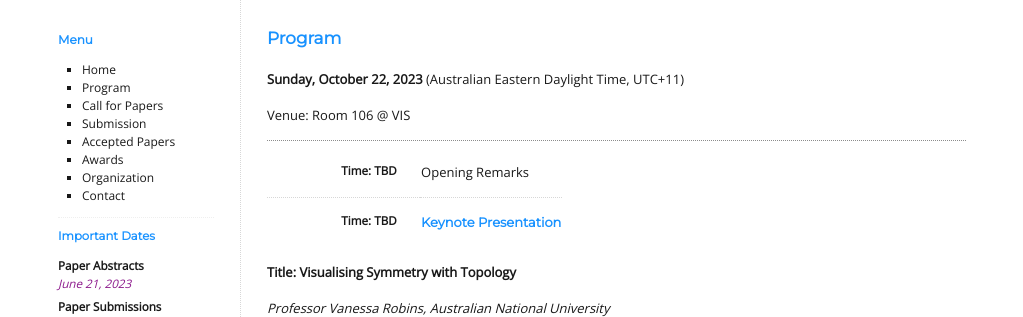
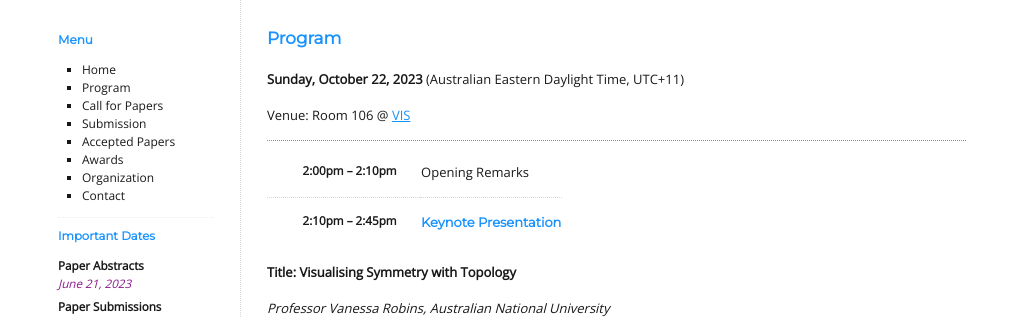
Before and after one commit to TopoInVis-Workshop/2024, a Jekyll site: the page built from _pages/program.md, in a window 1280 px wide. Shown: the part 169-486 px from the top of the page, without its empty margins (128-1151 px from the left). Built offline with Jekyll 4.4.1, drawn with Linux system fonts in a browser that asks for light colours.

Commit message:
Update program.md

```diff
--- a/_pages/program.md
+++ b/_pages/program.md
@@ -8,19 +8,20 @@ title: Program
 **Sunday, October 22, 2023**
 (Australian Eastern Daylight Time, UTC+11)
 
-Venue: Room 106 @ VIS
+Venue: Room 106 @ [VIS](https://ieeevis.org/year/2023/welcome)
+
 
 ---
 
 <table class="program">
   <tr>
-    <td> Time: TBD </td>
+    <td>2:00pm &ndash; 2:10pm</td>
     <td>
       Opening Remarks<br/>
     </td>
   </tr>
   <tr>
-    <td> Time: TBD </td>
+    <td>2:10pm &ndash; 2:45pm</td>
     <td>
       <h4>Keynote Presentation
       </h4>
```
